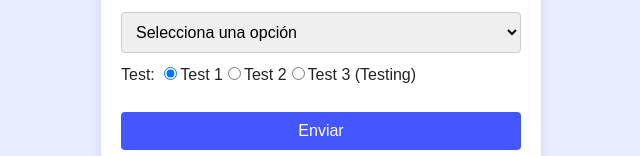
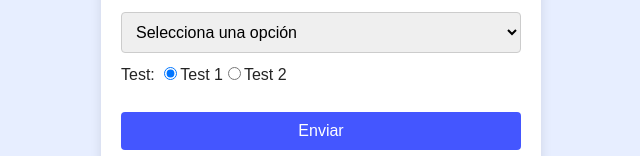
Before and after one commit to HunterUrisus/RavenTest, a React (Vite) app in the folder frontend/: page /test in a window 1280 px wide. Shown: the part 533-689 px from the top of the page, without its empty margins (319-959 px from the left). Built offline with nearby package versions, Linux system fonts and the light colour scheme.

Commit message:
Eliminado test 3 (Testing)

```diff
--- a/frontend/src/pages/Form.jsx
+++ b/frontend/src/pages/Form.jsx
@@ -2,11 +2,11 @@ import "../styles/Form.css";
 import { useState } from "react";
 
 const Form = ({ onSuccess }) => {
-  const [rut, setRut] = useState();
-  const [nombre, setNombre] = useState();
-  const [fechaNacimiento, setFechaNacimiento] = useState();
-  const [anoIngreso, setAnoIngreso] = useState();
-  const [expVideojuegos, setExpVideojuegos] = useState();
+  const [rut, setRut] = useState("");
+  const [nombre, setNombre] = useState("");
+  const [fechaNacimiento, setFechaNacimiento] = useState("");
+  const [anoIngreso, setAnoIngreso] = useState("");
+  const [expVideojuegos, setExpVideojuegos] = useState("");
   const [testSelected, setTestSelected] = useState("1");
 
   const formatRut = (rut) => {
@@ -151,14 +151,6 @@ const Form = ({ onSuccess }) => {
                 onChange={(e) => setTestSelected(e.target.value)}
               />
               <label htmlFor="2">Test 2</label>
-              <input
-                type="radio"
-                id="3"
-                name="testPrevio"
-                value="3"
-                onChange={(e) => setTestSelected(e.target.value)}
-              />
-              <label htmlFor="3">Test 3 (Testing)</label>
             </div>
           </div>
 
```
